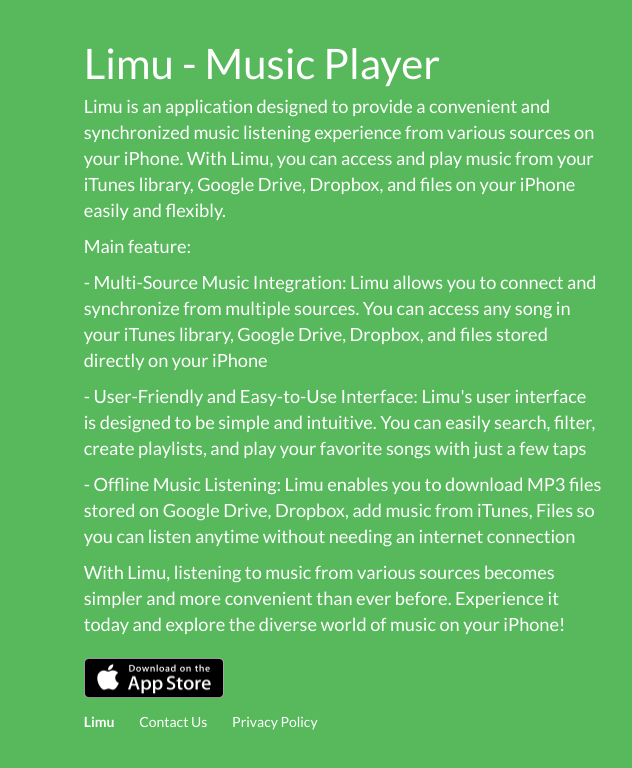
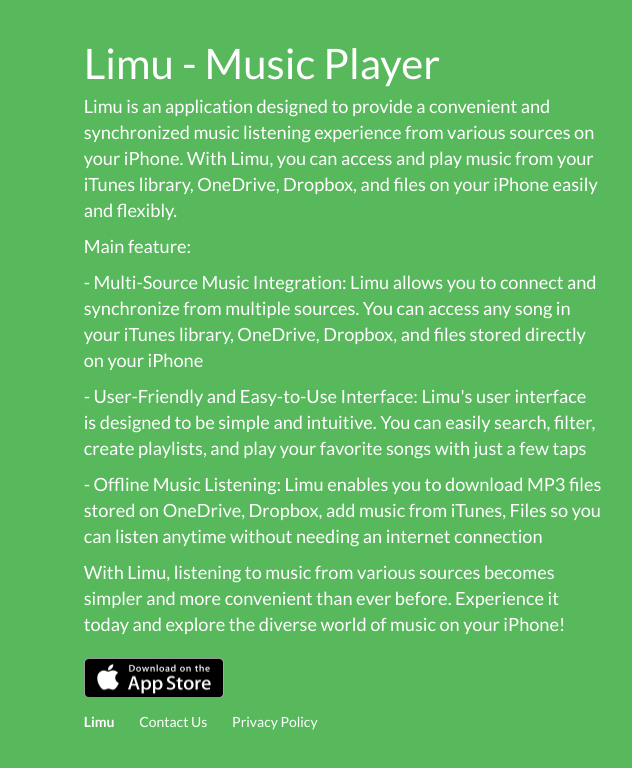
Before and after one commit to geekstars/limu, a plain HTML site: page index.html in a window 1280 px wide. Shown: the full height of the page, 493-1125 px from the left. Drawn offline with Linux system fonts and the light colour scheme.

Commit message:
Update index.html

```diff
--- a/index.html
+++ b/index.html
@@ -52,11 +52,11 @@
                                     <h1 class="app-name app-field">Limu - Music Player</h1>
                                     <!-- <h1 class="tag-line app-field">Track your Google earnings</h1> -->
                                     <div class="description app-field">
-                                        <p>Limu is an application designed to provide a convenient and synchronized music listening experience from various sources on your iPhone. With Limu, you can access and play music from your iTunes library, Google Drive, Dropbox, and files on your iPhone easily and flexibly.</p>
+                                        <p>Limu is an application designed to provide a convenient and synchronized music listening experience from various sources on your iPhone. With Limu, you can access and play music from your iTunes library, OneDrive, Dropbox, and files on your iPhone easily and flexibly.</p>
                                         <p>Main feature:</p>
-                                        <p>- Multi-Source Music Integration: Limu allows you to connect and synchronize from multiple sources. You can access any song in your iTunes library, Google Drive, Dropbox, and files stored directly on your iPhone</p>
+                                        <p>- Multi-Source Music Integration: Limu allows you to connect and synchronize from multiple sources. You can access any song in your iTunes library, OneDrive, Dropbox, and files stored directly on your iPhone</p>
                                         <p>- User-Friendly and Easy-to-Use Interface: Limu's user interface is designed to be simple and intuitive. You can easily search, filter, create playlists, and play your favorite songs with just a few taps</p>
-                                        <p>- Offline Music Listening: Limu enables you to download MP3 files stored on Google Drive, Dropbox, add music from iTunes, Files so you can listen anytime without needing an internet connection</p>
+                                        <p>- Offline Music Listening: Limu enables you to download MP3 files stored on OneDrive, Dropbox, add music from iTunes, Files so you can listen anytime without needing an internet connection</p>
                                         <p>With Limu, listening to music from various sources becomes simpler and more convenient than ever before. Experience it today and explore the diverse world of music on your iPhone!</p>
                                     </div>
                                     <div>
```
